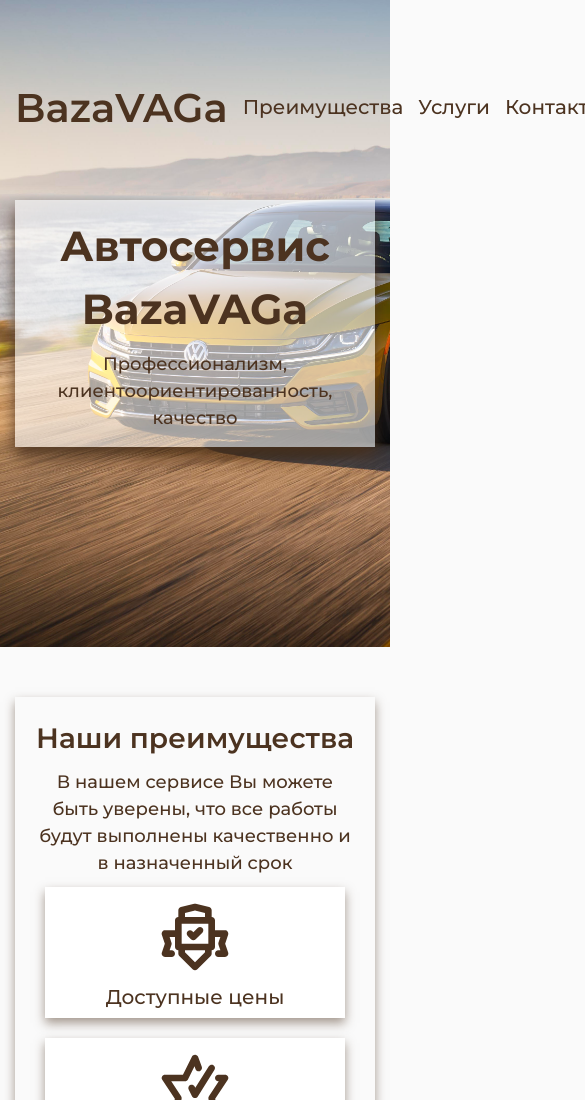
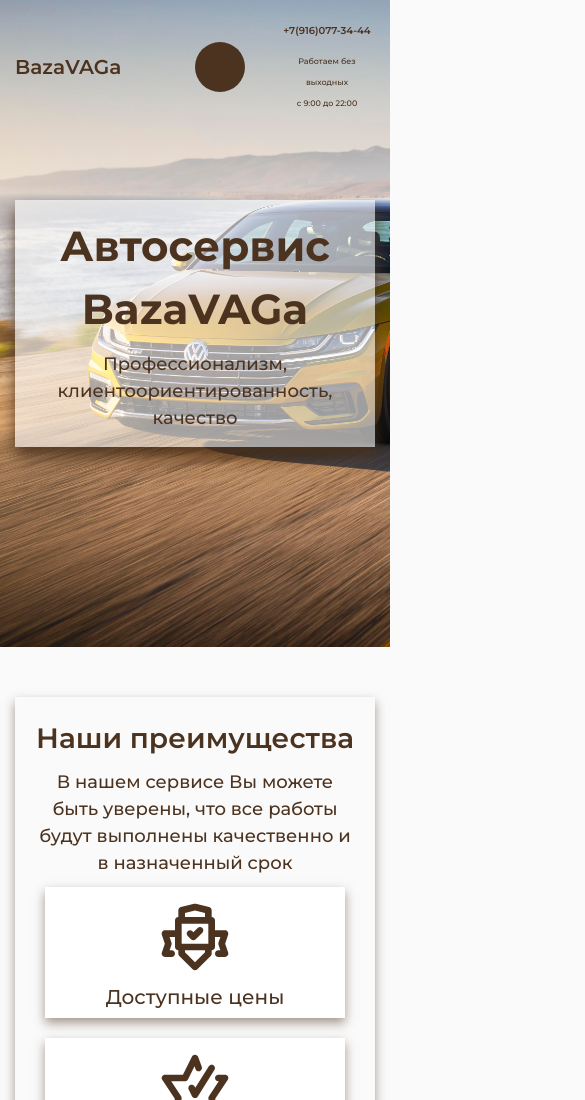
Before and after one commit to Sm1l/BazaVAGa, a plain HTML site: page index.html in a window 390 px wide. Shown: the top 1100 px of the page, 585 px wide, since content can reach past the window. Drawn offline with Linux system fonts and the light colour scheme.

Commit message:
burger начало

```diff
--- a/index.html
+++ b/index.html
@@ -43,13 +43,16 @@
             <li><a class="header__link" href="#contacts">Контакты</a></li>
             <!-- <li><a class="header__link" href="#">Контакты</a></li> -->
           </ul>
+          <div class="header__burger">
+            <span></span>
+          </div>
         </nav>
         <div class="header__contacts">
           <a href="tel:+79160773444" class="header__phone">+7(916)077-34-44</a>
-          <p class="header__worktime">
+          <div class="header__worktime">
             Работаем без выходных <br />
             с 9:00 до 22:00
-          </p>
+          </div>
         </div>
       </header>
       <main class="page">
--- a/scss/_header.scss
+++ b/scss/_header.scss
@@ -46,8 +46,12 @@
       transition: transform 500ms;
     }
   }
+  &__burger {
+  }
 
   &__contacts {
+    grid-column: 4 / 5;
+    justify-self: right;
     display: flex;
     flex-direction: column;
     align-items: center;
@@ -56,9 +60,7 @@
   }
 
   &__phone {
-    grid-column: 4 / 5;
     justify-self: right;
-    // background-color: rgb(117, 166, 190);
     font-size: 24px;
     font-weight: 600;
     color: var(--color-brown);
@@ -71,3 +73,104 @@
   &__worktime {
   }
 }
+
+@media (max-width: 990px) {
+  .header {
+    padding: 20px 0;
+    &__logo {
+      font-size: 24px;
+    }
+
+    &__menu {
+    }
+
+    &__list {
+      display: none;
+    }
+
+    &__link {
+    }
+
+    &__burger {
+      grid-column: 3 / 4;
+    display: flex;
+    align-items: center;
+    justify-content: center;
+    text-align: center;
+      & span {
+        display: block;
+        width: 50px;
+        height: 50px;
+        background-color: var(--color-brown);
+        border-radius: 50%;
+      }
+    }
+
+    &__contacts {
+    }
+
+    &__phone {
+      font-size: 18px;
+    }
+
+    &__worktime {
+      font-size: 12px;
+    }
+  }
+}
+
+@media (max-width: 520px) {
+  .header {
+    &__logo {
+      font-size: 20px;
+    }
+
+    &__menu {
+    }
+
+    &__list {
+    }
+
+    &__link {
+    }
+
+    &__contacts {
+    }
+
+    &__phone {
+      font-size: 14px;
+    }
+
+    &__worktime {
+      font-size: 10px;
+    }
+  }
+}
+
+@media (max-width: 440px) {
+  .header {
+    &__logo {
+      font-size: 20px;
+    }
+
+    &__menu {
+    }
+
+    &__list {
+    }
+
+    &__link {
+    }
+
+    &__contacts {
+    }
+
+    &__phone {
+      font-size: 10px;
+    }
+
+    &__worktime {
+      font-size: 8px;
+    }
+  }
+}
```
Also changed, not shown: css/style.css.
